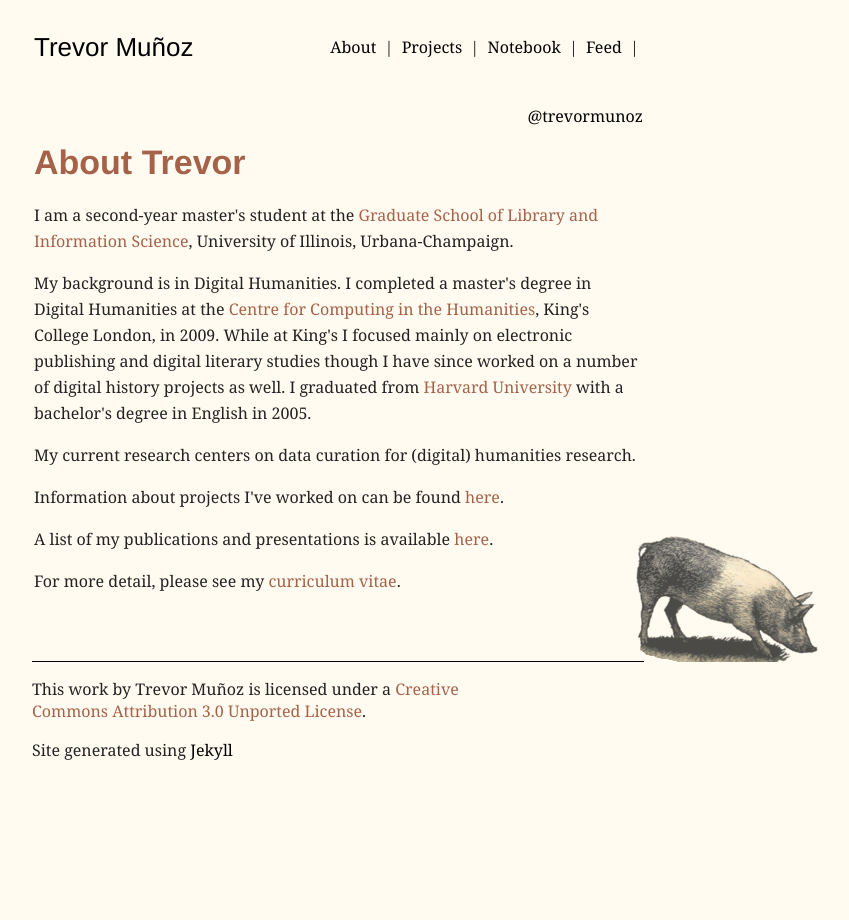
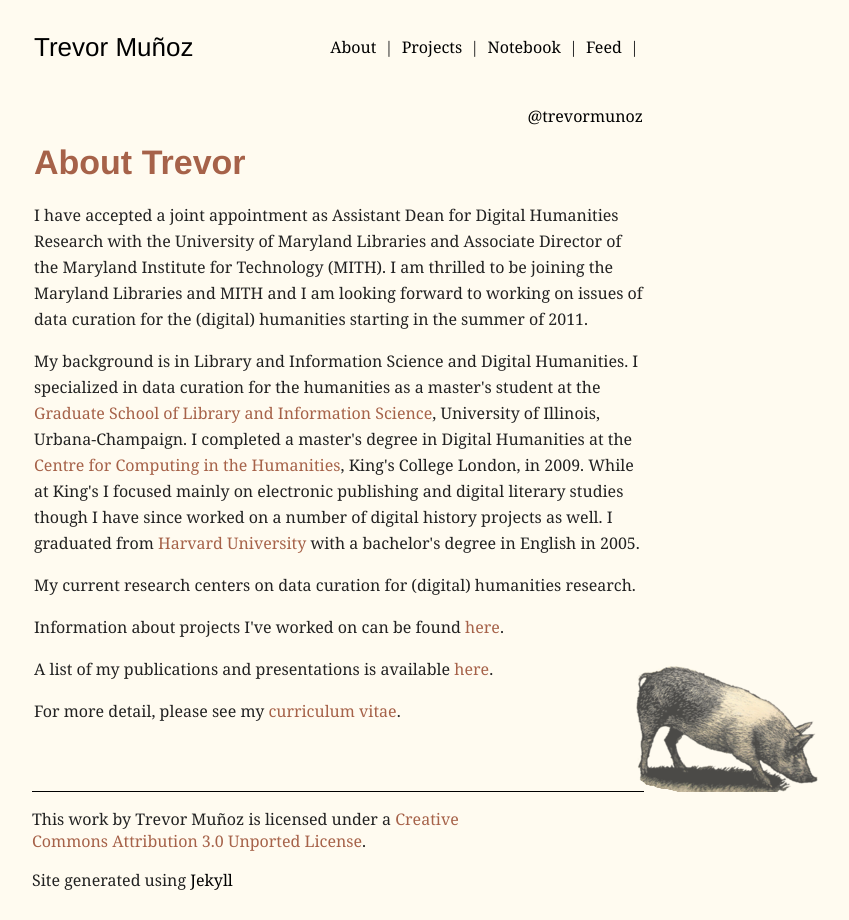
Before and after one commit to trevormunoz/calling-card, a Jekyll site: the page built from about/index.html, in a window 1280 px wide. Shown: the whole page, without its empty margins (302-1151 px from the left). Built offline with Jekyll 4.4.1, drawn with Linux system fonts in a browser that asks for light colours; nearby versions of some CDN libraries; Markdown is read by kramdown in place of the engine named in the settings.

Commit message:
Added text about Maryland position

```diff
--- a/about/index.html
+++ b/about/index.html
@@ -5,8 +5,8 @@
 
 <div class="content">
 	<h2>About Trevor</h2>
-	<p>I am a second-year master's student at the <a href="http://www.lis.illinois.edu/" target="_blank">Graduate School of Library and Information Science</a>, University of Illinois, Urbana-Champaign.</p>
-	<p>My background is in Digital Humanities. I completed a master's degree in Digital Humanities at the <a href="http://www.kcl.ac.uk/schools/humanities/depts/cch" target="_blank">Centre for Computing in the Humanities</a>, King's College London, in 2009. While at King's I focused mainly on electronic publishing and digital literary studies though I have since worked on a number of digital history projects as well. I graduated from <a href="http://harvard.edu/" target="_blank">Harvard University</a> with a bachelor's degree in English in 2005.</p>
+	<p>I have accepted a joint appointment as Assistant Dean for Digital Humanities Research with the University of Maryland Libraries and Associate Director of the Maryland Institute for Technology (MITH). I am thrilled to be joining the Maryland Libraries and MITH and I am looking forward to working on issues of data curation for the (digital) humanities starting in the summer of 2011.</p>
+	<p>My background is in Library and Information Science and Digital Humanities. I specialized in data curation for the humanities as a master's student at the <a href="http://www.lis.illinois.edu/" target="_blank">Graduate School of Library and Information Science</a>, University of Illinois, Urbana-Champaign. I completed a master's degree in Digital Humanities at the <a href="http://www.kcl.ac.uk/schools/humanities/depts/cch" target="_blank">Centre for Computing in the Humanities</a>, King's College London, in 2009. While at King's I focused mainly on electronic publishing and digital literary studies though I have since worked on a number of digital history projects as well. I graduated from <a href="http://harvard.edu/" target="_blank">Harvard University</a> with a bachelor's degree in English in 2005.</p>
 
 	<p>My current research centers on data curation for (digital) humanities research.</p>
 
```
